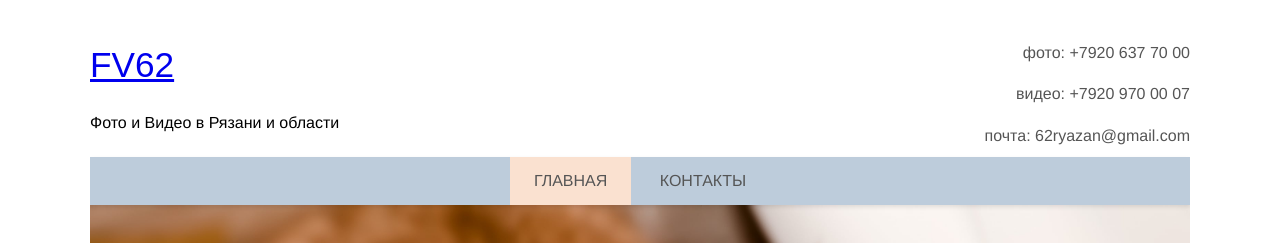
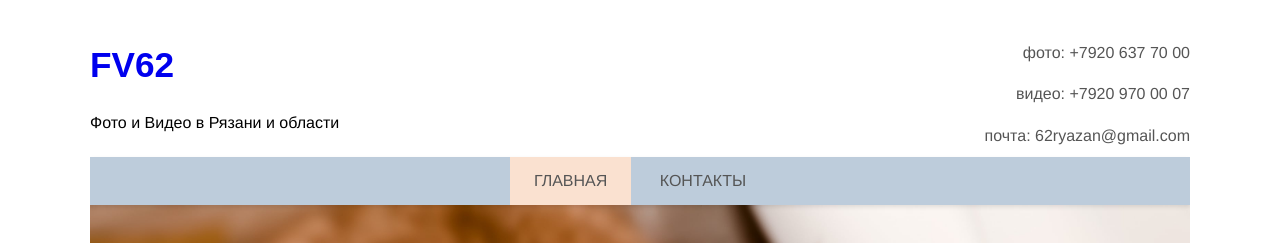
Before and after one commit to fv62/fv62.github.io, a Jekyll site: the page built from index.md, in a window 1280 px wide. Shown: the top 243 px of the page. Built offline with Jekyll 4.4.1, drawn with Linux system fonts in a browser that asks for light colours.

Commit message:
header fix

```diff
--- a/_sass/05_typography.scss
+++ b/_sass/05_typography.scss
@@ -7,7 +7,7 @@ body {
 
 h1 {
   font-family: $font_1;
-  font-weight: 300;
+  font-weight: 600;
   font-size: 2.2em;
 }
 
@@ -36,3 +36,7 @@ h6 {
   font-family: $font_1;
   font-weight: 300;
 }
+
+a {
+  text-decoration: none;
+}
```
